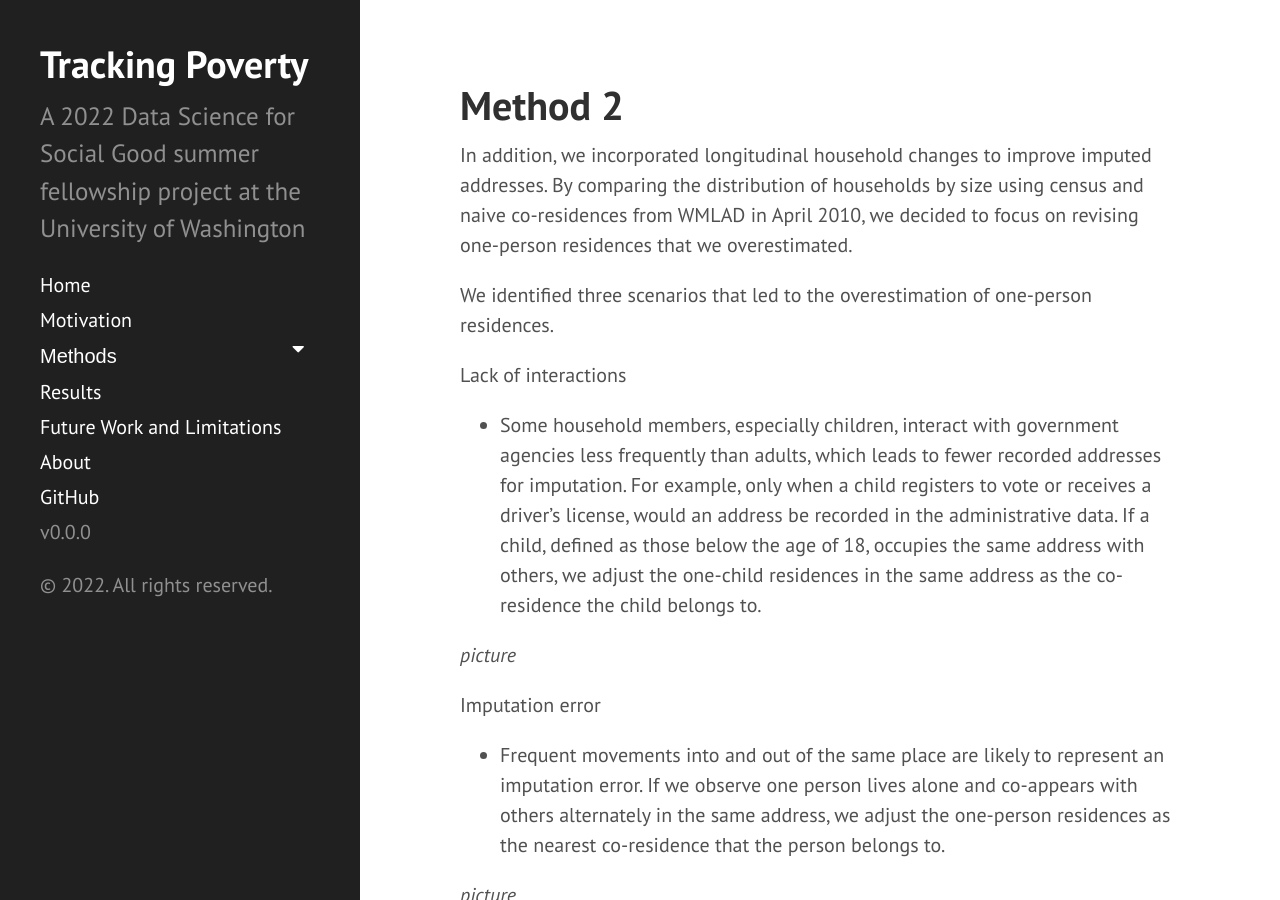
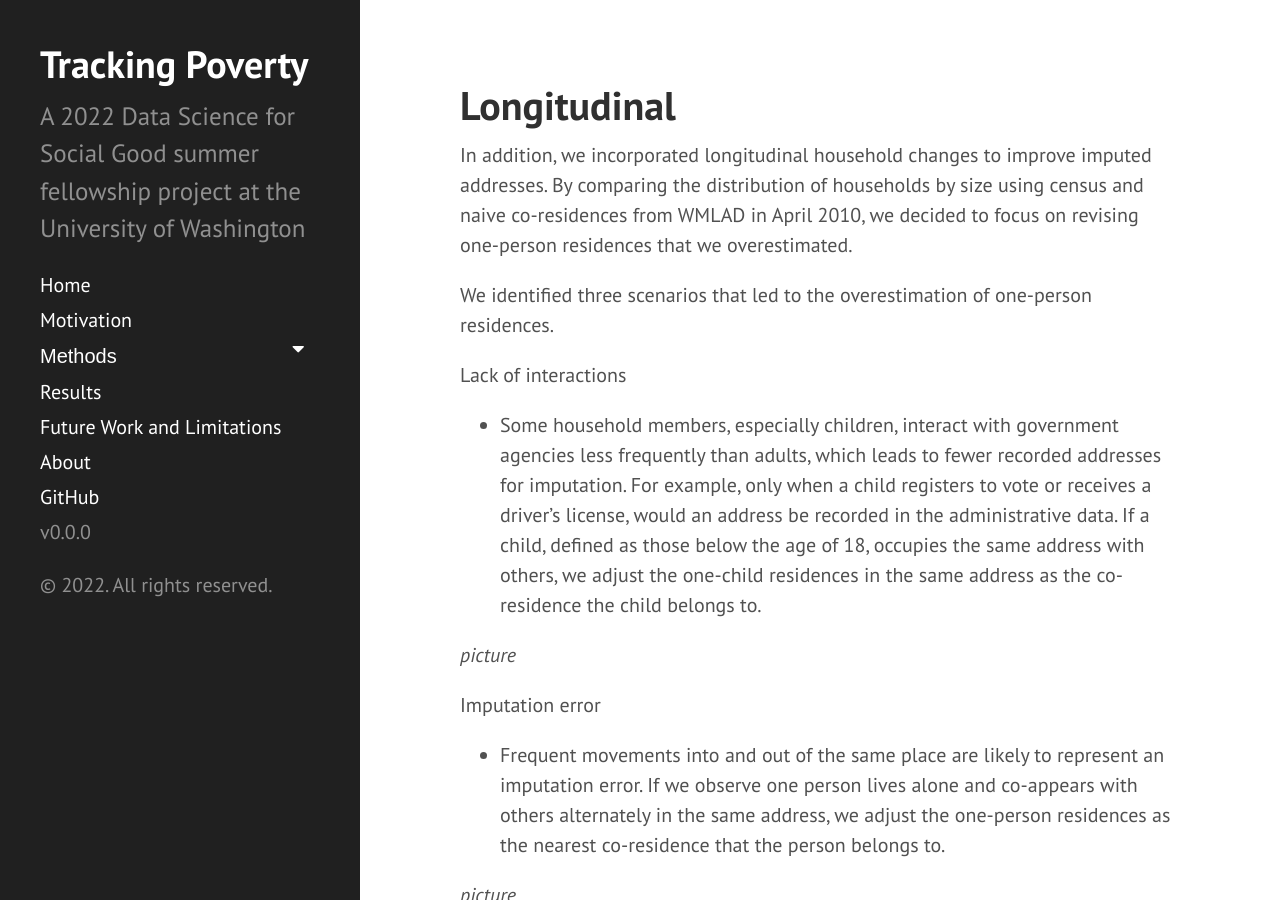
Before and after one commit to uwescience/DSSG2022-Tracking-Poverty, a Jekyll site: the page built from method2.md, in a window 1280 px wide and 900 px high. Built offline with Jekyll 4.4.1, drawn with Linux system fonts in a browser that asks for light colours.

Commit message:
change title

```diff
--- a/method2.md
+++ b/method2.md
@@ -1,6 +1,6 @@
 ---
 layout: page
-title: Method 2
+title: Longitudinal
 ---
 
 
```
